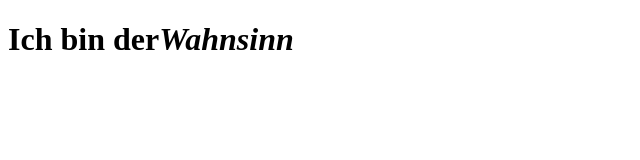
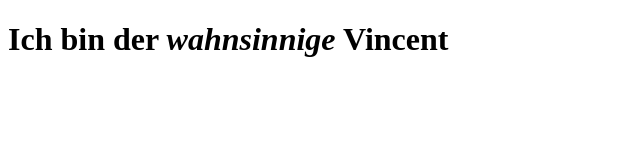
Before and after one commit to VinniPoo/GIS_SoSe2020, a plain HTML site: page Aufgabe00/index.html in a window 1280 px wide. Shown: the whole page, without its empty margins (0-640 px from the left). Drawn offline with Linux system fonts and the light colour scheme.

Commit message:
Aufgabe00

```diff
--- a/Aufgabe00/index.html
+++ b/Aufgabe00/index.html
@@ -7,7 +7,7 @@
 </head>
 <body>
     <h1>
-        Ich bin der<i>Wahnsinn</i>
+        Ich bin der <i>wahnsinnige</i> Vincent
     </h1>
 
 </body>
```
